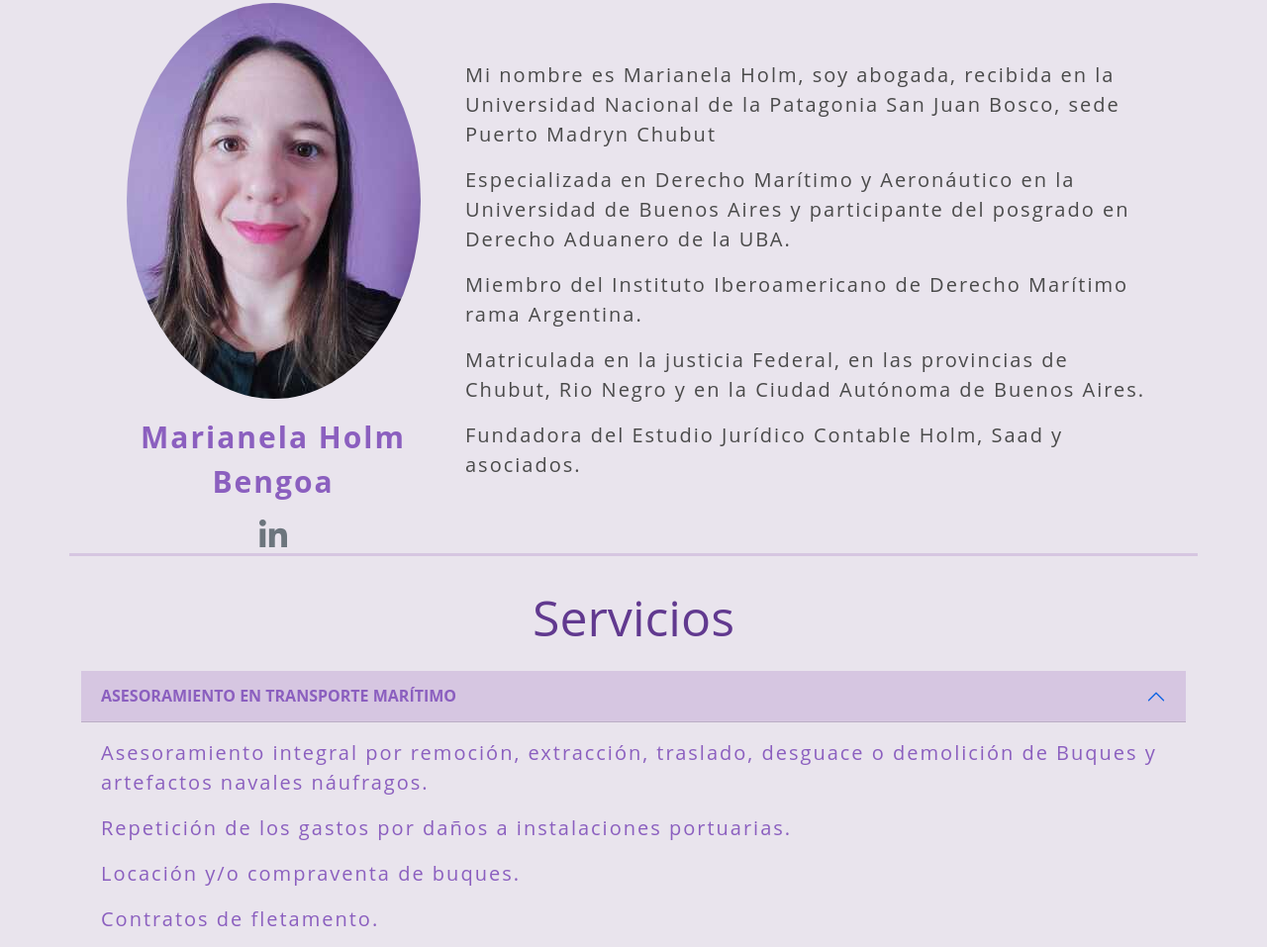
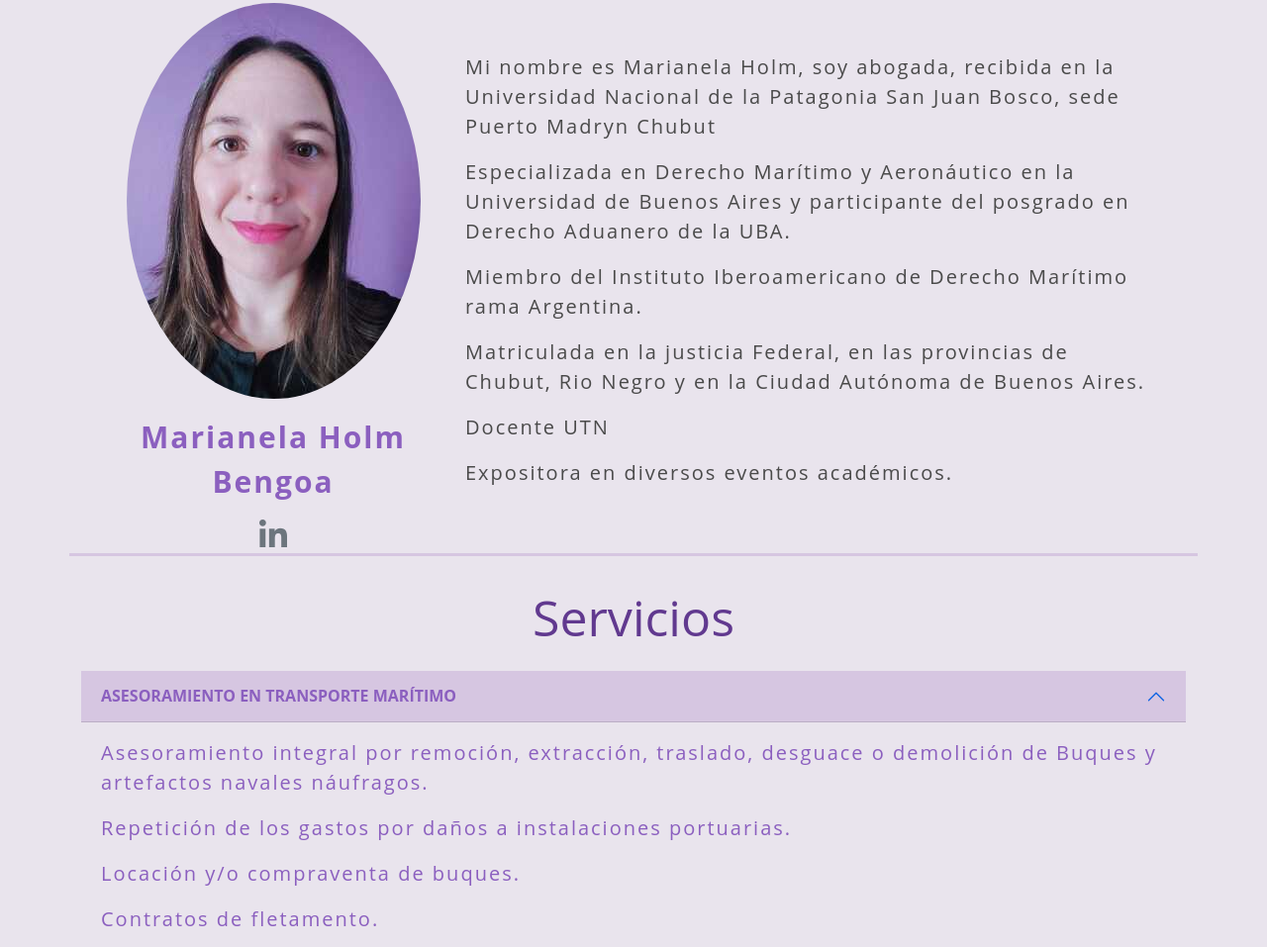
Before and after one commit to tolosarodrigo00/estudio_holm_saad, a plain HTML site: page index.html in a window 1280 px wide. Shown: the part 1393-2350 px from the top of the page at 99% size. Drawn offline with Linux system fonts and the light colour scheme.

Commit message:
Nuevas modif

```diff
--- a/index.html
+++ b/index.html
@@ -73,7 +73,7 @@
 				<a href="#N_CONTACTO"
 					class="c5 px-4 d-flex align-items-center text-center text-white text-decoration-none">
 					<div class="w-100">
-						<span>Contactos</span>
+						<span>Contacto</span>
 						<div class="icono">
 							<svg xmlns="http://www.w3.org/2000/svg" width="16" height="16" fill="currentColor"
 								class="bi bi-envelope-fill" viewBox="0 0 16 16">
@@ -186,7 +186,8 @@
 				<p class="resumen">Miembro del Instituto Iberoamericano de Derecho Marítimo rama Argentina.</p>
 				<p class="resumen">Matriculada en la justicia Federal, en las provincias de Chubut, Rio Negro y en la
 					Ciudad Autónoma de Buenos Aires.</p>
-				<p class="resumen">Fundadora del Estudio Jurídico Contable Holm, Saad y asociados.</p>
+				<p class="resumen">Docente UTN</p>
+				<p class="resumen">Expositora en diversos eventos académicos.</p>
 			</div>
 
 		</div>
```
